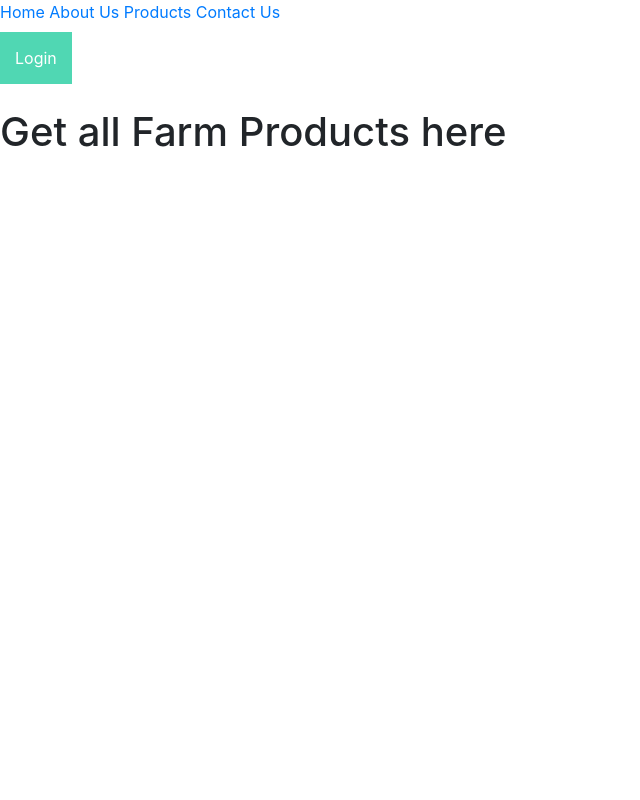
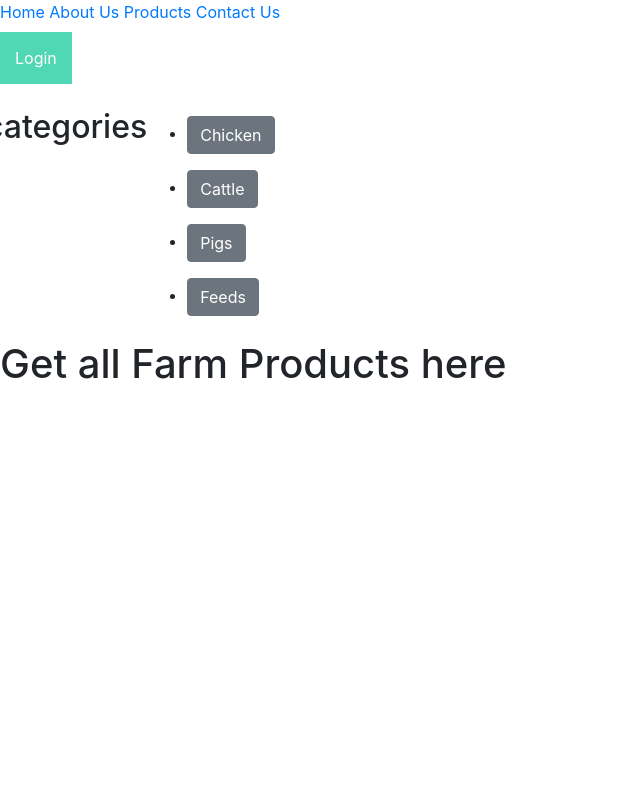
Before and after one commit to Dekoworld/NGUKU-FARM, a PHP site: page /order.html in a window 1280 px wide. Shown: the whole page, without its empty margins (0-640 px from the left). Run offline with PHP 8.4, Linux system fonts and the light colour scheme.

Commit message:
add categories menu

```diff
--- a/css/styles.css
+++ b/css/styles.css
@@ -1,3 +1,9 @@
+body{
+  overflow-x: hidden;
+}
+
+
+
 button {
   background-color: #50d7b3;
   color: white;
--- a/order.html
+++ b/order.html
@@ -22,6 +22,28 @@
         <form>
           <button type="submit">Login</button>
         </form>
+        <div class="row" id="menu-products">
+          <h2>categories</h2>
+          <ul>
+            <li>
+              <button type="button" class="btn btn-secondary" id="classic-button"
+                onclick="switchClassic()">Chicken</button>
+            </li>
+            <li>
+              <button type="button" class="btn btn-secondary" id="topping-button"
+                onclick="switchTopping()">Cattle</button>
+            </li>
+            <li>
+              <button type="button" class="btn btn-secondary" id="deluxe-button"
+               onclick="switchDeluxe()">Pigs</button>
+            </li>
+            <li>
+              <button type="button" class="btn btn-secondary" id="classic-button"
+                onclick="switchClassic()">Feeds</button>
+            </li>
+          </ul>
+        </div>
+
         <h1>Get all Farm Products here</h1>
         <div class="container" id="form-popup3">
           <form class="services">
```
Lines whose indentation alone changed are shown as unchanged.
